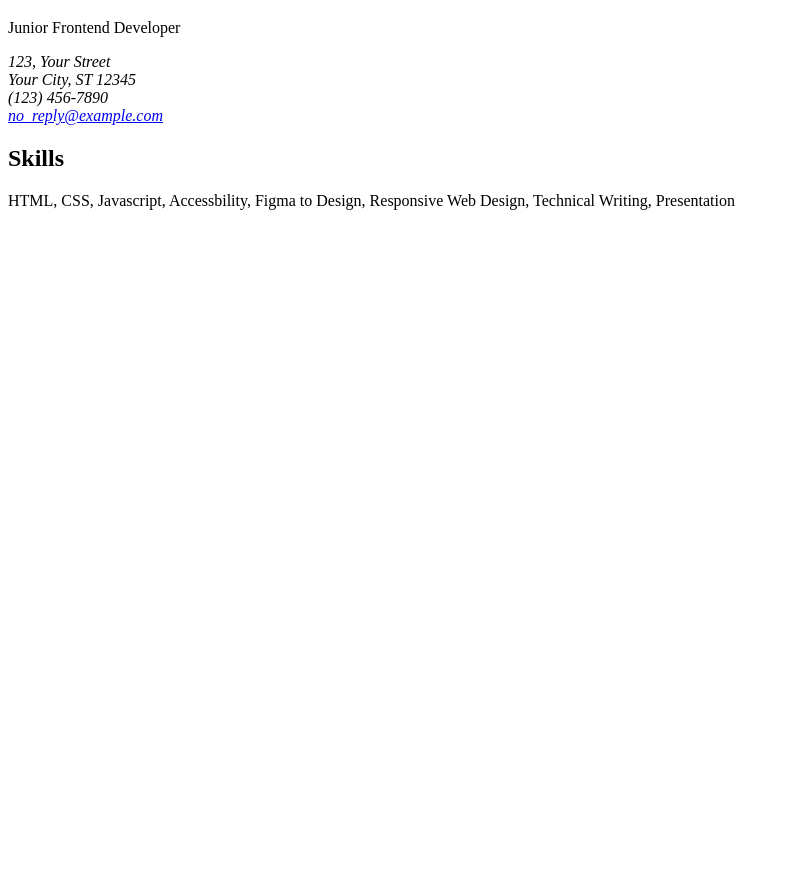
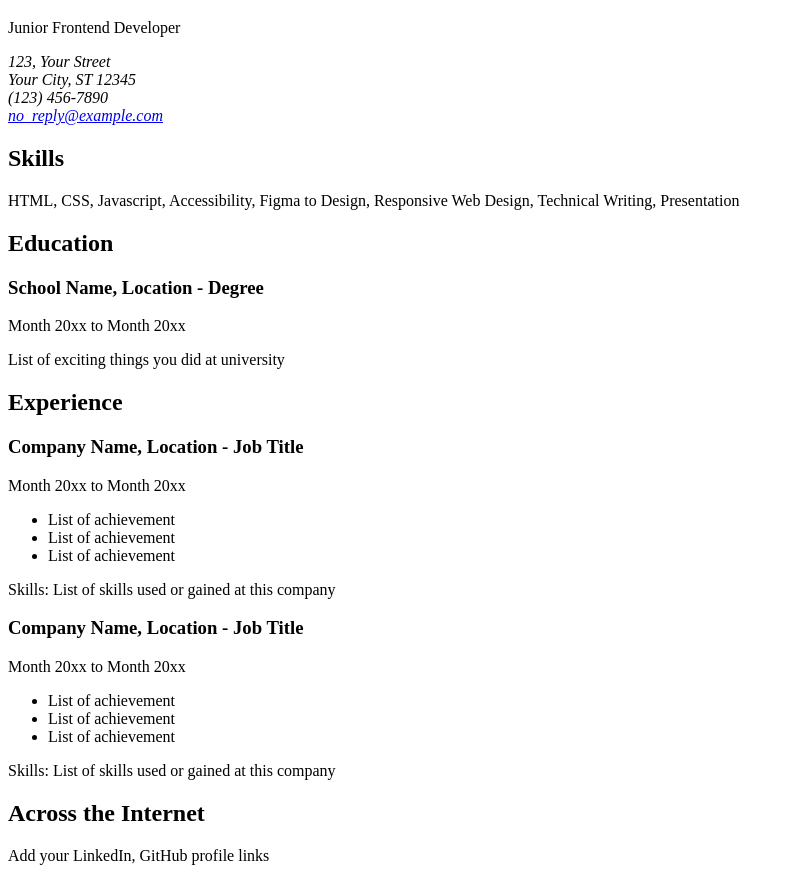
Before and after one commit to balalalabuc/single-page-cv, a plain HTML site: page index.html in a window 1280 px wide. Shown: the part 61-942 px from the top of the page, without its empty margins (0-794 px from the left). Before the commit the page ends 800 px from the top, so only its background shows below. Drawn offline with Linux system fonts and the light colour scheme.

Commit message:
feat: add education, experience, and links

```diff
--- a/index.html
+++ b/index.html
@@ -32,9 +32,44 @@
       <section id="skills">
         <h2>Skills</h2>
         <p>
-          HTML, CSS, Javascript, Accessbility, Figma to Design, Responsive Web
+          HTML, CSS, Javascript, Accessibility, Figma to Design, Responsive Web
           Design, Technical Writing, Presentation
         </p>
+      </section>
+      <section id="education">
+        <h2>Education</h2>
+        <article>
+          <h3>School Name, Location - Degree</h3>
+          <p>Month 20xx to Month 20xx</p>
+          <p>List of exciting things you did at university</p>
+        </article>
+      </section>
+      <section id="experience">
+        <h2>Experience</h2>
+        <article>
+          <h3>Company Name, Location - Job Title</h3>
+          <p>Month 20xx to Month 20xx</p>
+          <ul>
+            <li>List of achievement</li>
+            <li>List of achievement</li>
+            <li>List of achievement</li>
+          </ul>
+          <p>Skills: List of skills used or gained at this company</p>
+        </article>
+        <article>
+          <h3>Company Name, Location - Job Title</h3>
+          <p>Month 20xx to Month 20xx</p>
+          <ul>
+            <li>List of achievement</li>
+            <li>List of achievement</li>
+            <li>List of achievement</li>
+          </ul>
+          <p>Skills: List of skills used or gained at this company</p>
+        </article>
+      </section>
+      <section id="links">
+        <h2>Across the Internet</h2>
+        <p>Add your LinkedIn, GitHub profile links</p>
       </section>
     </main>
   </body>
```
